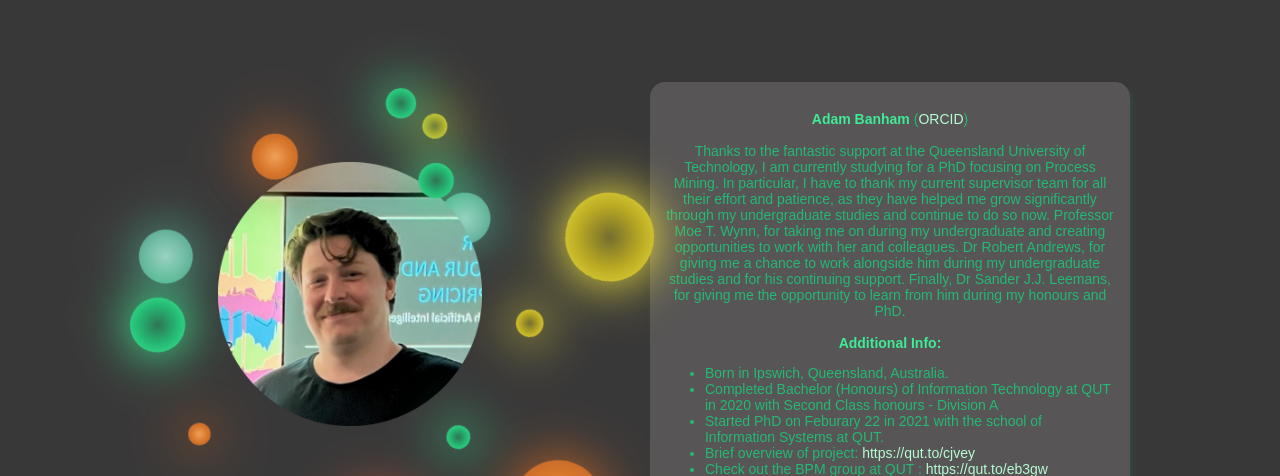
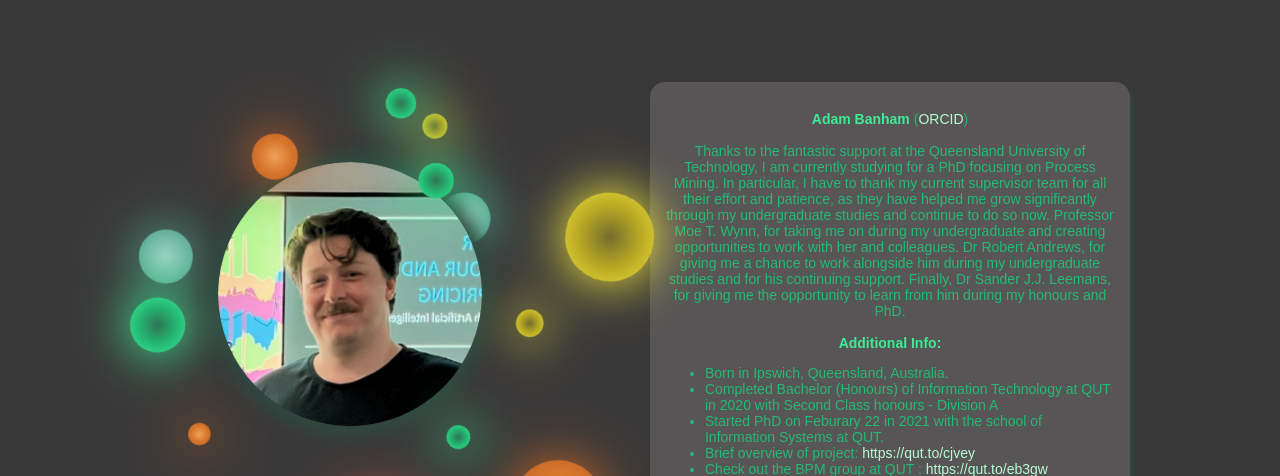
Before and after one commit to AdamBanham/personal-webpage-stack, a Vue app in the folder frontend/: page /#/ in a window 1280 px wide. Shown: the part 106-582 px from the top of the page. Built offline with nearby package versions, Linux system fonts and the light colour scheme.

Commit message:
added a glow to profile pic

```diff
--- a/frontend/src/components/home/faceHolder/faceHolder.vue
+++ b/frontend/src/components/home/faceHolder/faceHolder.vue
@@ -50,6 +50,8 @@ name: "FaceHolder"
     background-position: center
     background-repeat: no-repeat
     background-size: cover
+    box-shadow: $green-1 0 0 25px 15px
+    border-radius: 50%
 
 .circle
     background-color: $blue-2
--- a/frontend/src/components/home/home.vue
+++ b/frontend/src/components/home/home.vue
@@ -33,7 +33,10 @@
     </div>
     <div class="right">
       <p>
-        <b> Adam Banham </b> (<a href="https://orcid.org/0000-0001-9912-8220" target="_blank">ORCID</a>) <br><br>
+        <b> Adam Banham </b> (<a
+          href="https://orcid.org/0000-0001-9912-8220"
+          target="_blank"
+        >ORCID</a>) <br><br>
         Thanks to the fantastic support at the Queensland University of Technology, I am currently studying for a PhD
         focusing on Process Mining. In particular, I have to thank my current supervisor team for all their effort and patience,
         as they have helped me grow significantly through my undergraduate studies and continue to do so now.
```
